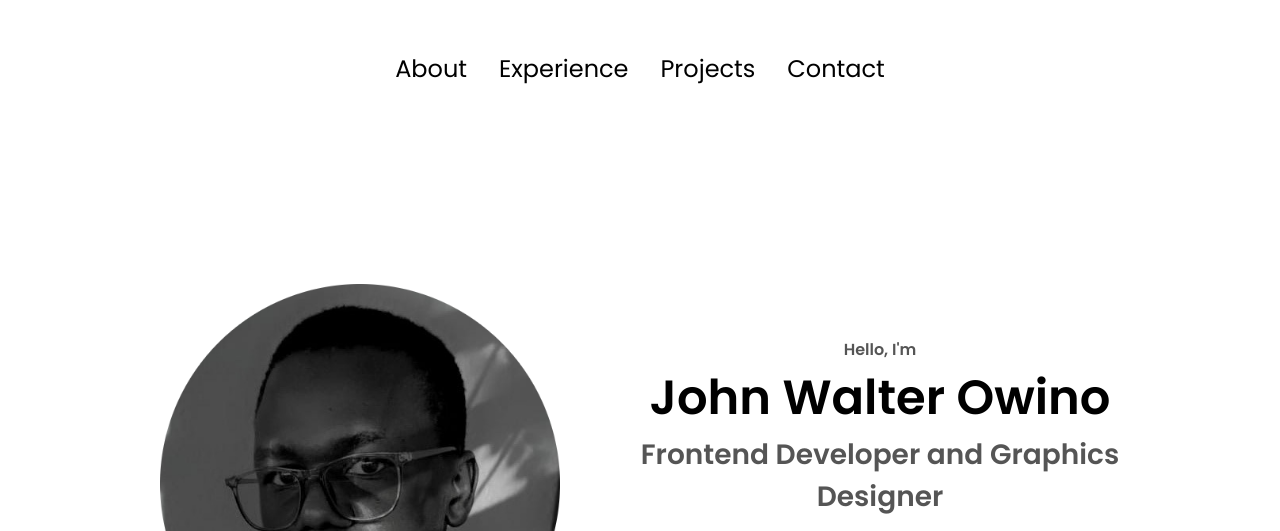
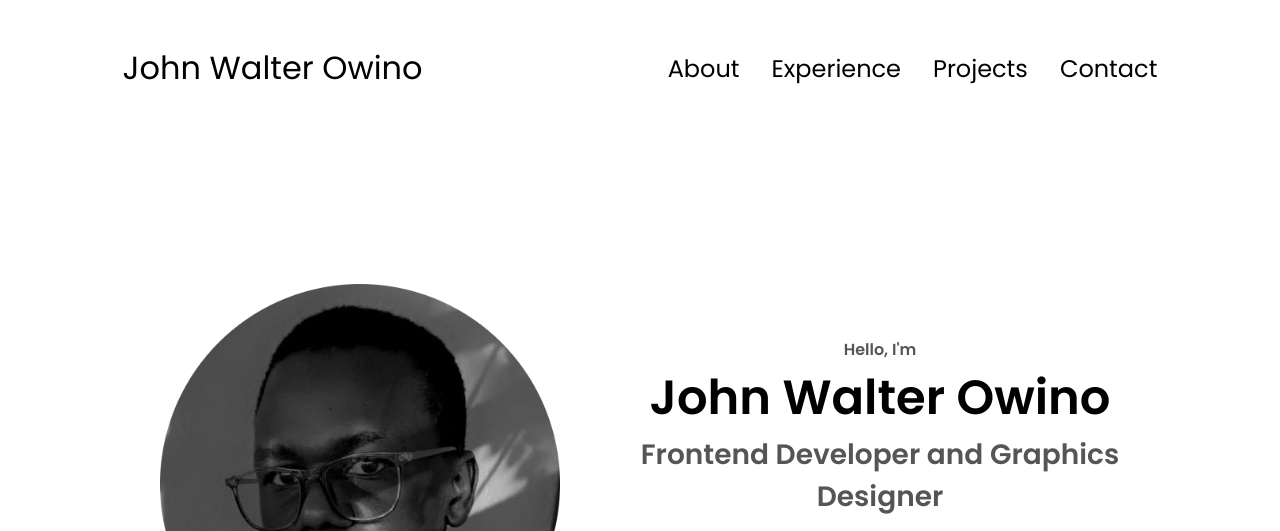
Before and after one commit to JohnWalterOwino/johnwalter.github.io, a plain HTML site: page index.html in a window 1280 px wide. Shown: the top 531 px of the page. Drawn offline with Linux system fonts and the light colour scheme.

Commit message:
Update index.html

```diff
--- a/index.html
+++ b/index.html
@@ -10,6 +10,7 @@
   </head>
   <body>
     <nav id="desktop-nav">
+      <div class="logo">John Walter Owino</div>
       <div>
         <ul class="nav-links">
           <li><a href="#about">About</a></li>
@@ -20,7 +21,7 @@
       </div>
     </nav>
     <nav id="hamburger-nav">
-      <div class="logo">John Doe</div>
+      <div class="logo">John Walter Owino</div>
       <div class="hamburger-menu">
         <div class="hamburger-icon" onclick="toggleMenu()">
           <span></span>
```
